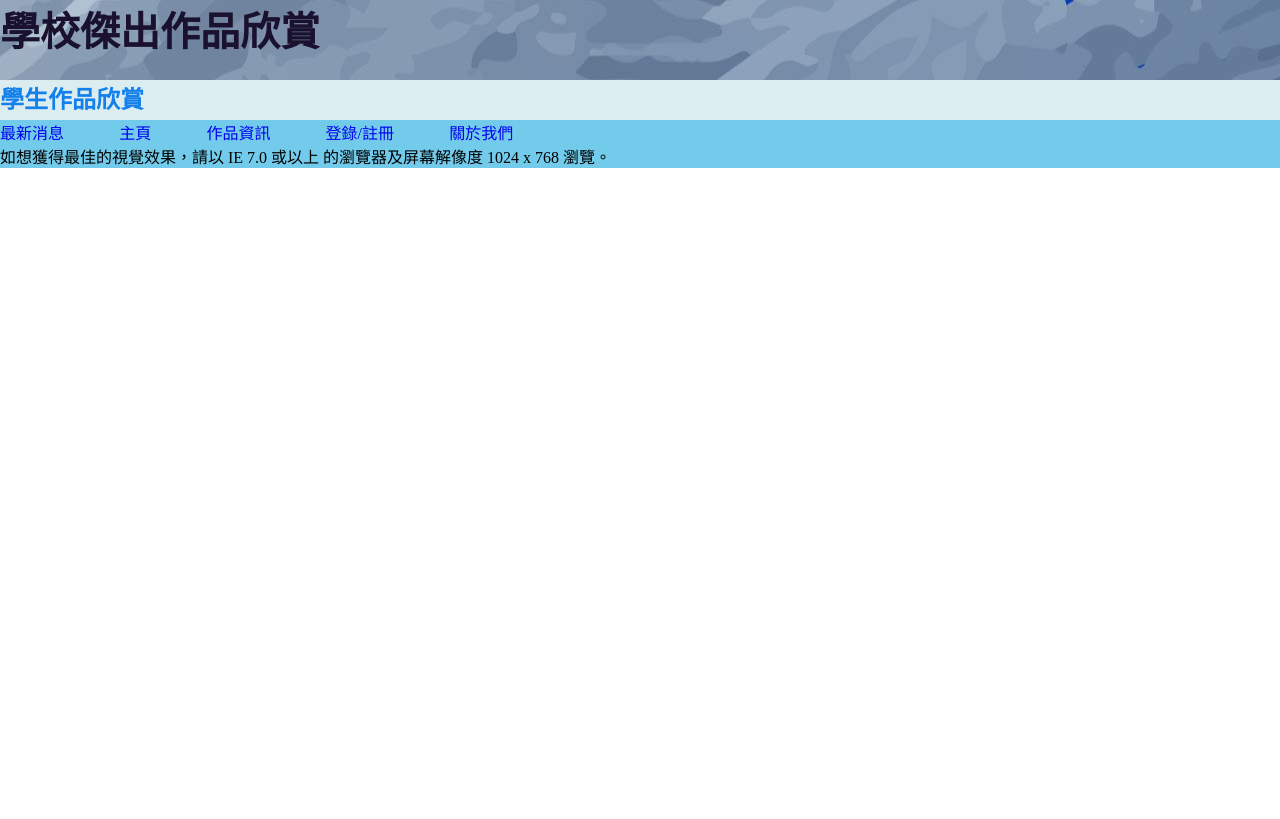
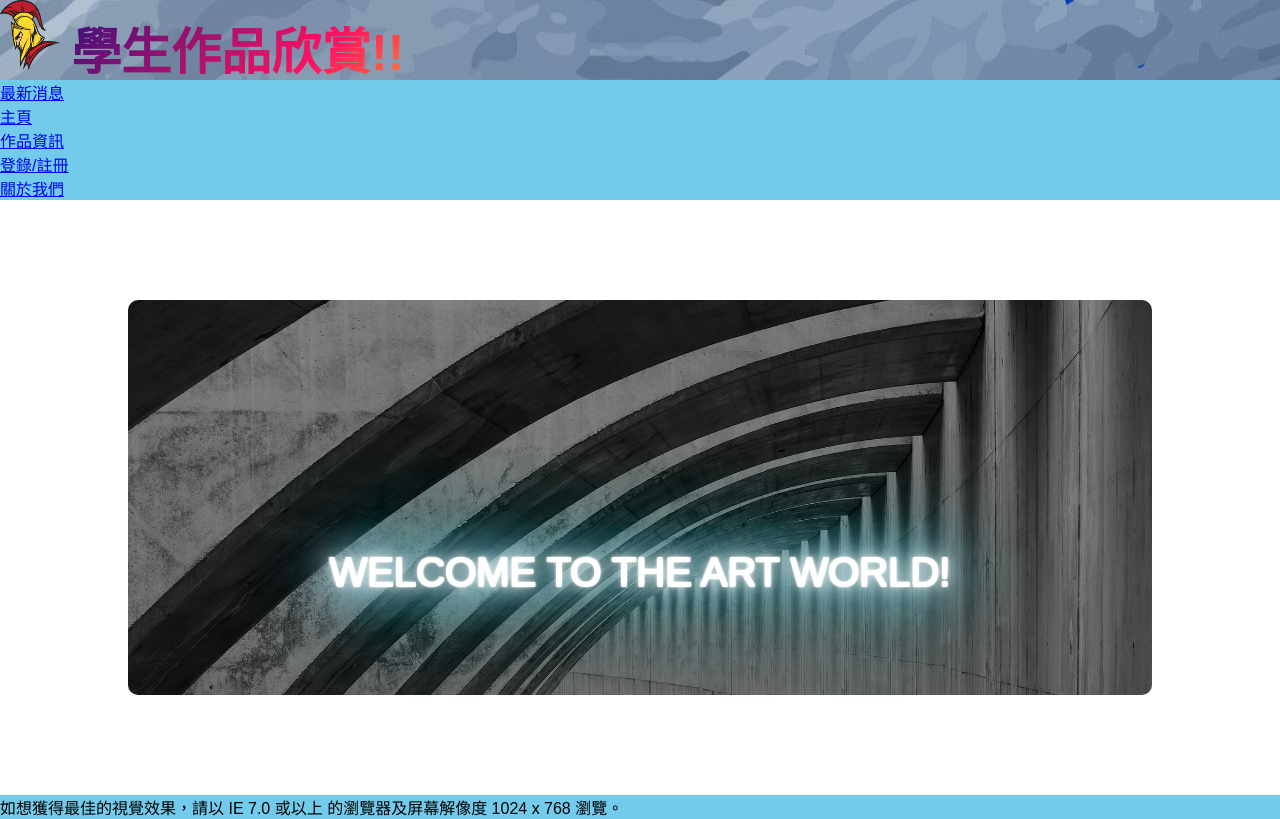
Before and after one commit to BrianKan99/HKITHDProjact.github.io, a PHP site: page / in a window 1280 px wide. Before the commit the page ends 168 px from the top, so only its background shows below. Run offline with PHP 8.4, Linux system fonts and the light colour scheme.

Commit message:
Add files via upload

```diff
--- a/index.html
+++ b/index.html
@@ -4,16 +4,18 @@
     <header>
     <meta charset="UTF-8">
     <meta name="viewport" content="width=device-width, initial-scale=1.0">
+
     <title>學校傑出作品欣賞</title>
     <link rel="stylesheet" href="style.css">
 </head>
+</header>
 <body>
+
     <section class="studentWorks">
-    <h1><strong>學校傑出作品欣賞</strong></h1>
+    <h1><a href="index.html"><img src="images/artwork_logos_soldier.png" width="60" height="70"></a><strong> <h3 class="animate-charcter"> 學生作品欣賞!!</h3></strong></h1>
     </section>
     <main>
-    <section class="newinfo">
-    <h2>學生作品欣賞</h2>
+
     <nav>
     <ul>
     </section>
@@ -24,12 +26,17 @@
         <li><a href="#">登錄/註冊</a></li>
         <li><a href="#">關於我們</a></li>
     </section>
-
+    </section>
     </ul>
     </nav>
+    <section class="cta">
+        <p class="logo-1">
+            Welcome to the Art world!
+            </p>
+
         </main>
-    </header>
      <footer>
+
     <blockquote>如想獲得最佳的視覺效果，請以 IE 7.0 或以上 的瀏覽器及屏幕解像度 1024 x 768 瀏覽。</blockquote>
     </footer>
 </body>
--- a/style.css
+++ b/style.css
@@ -3,7 +3,7 @@
         margin: 0;
     }
         h1{
-            color: rgb(25, 17, 46);
+            color: rgb(69, 162, 202);
             font-size: 40px;
         }
         h2{
@@ -37,7 +37,7 @@
         }
 
         .studentWorks {
-            background-color: rgb(76, 149, 232);
+            background-color: rgb(95, 131, 173);
             color:white;
             height:10vh;
             background-image: url("images/BG.jpg");
@@ -46,7 +46,7 @@
         }
 
         link {
-            background-color: #15a1d9(234, 156, 54);
+            background-color: #6caec8(234, 156, 54);
         }
         footer{
             background-color: #681643(234, 156, 54);
@@ -57,3 +57,120 @@
             right:5vw;
             top: 0;
         }
+
+        .cta{
+            margin: 100px auto;
+            width: 80%;
+            background-image: linear-gradient(rgba(0, 0, 0, 0.464),rgba(0, 0, 0, 0.51)),url(images/architecture-3488306_1920.jpg);
+            background-size: cover;
+            border-radius: 10px;
+            text-align: center;
+            padding: 100px 0;
+        }
+
+
+        .animate-charcter
+{
+   text-transform: uppercase;
+  background-image: linear-gradient(
+    -225deg,
+    #231557 0%,
+    #44107a 29%,
+    #ff1361 67%,
+    #fff800 100%
+  );
+  background-size: auto auto;
+  background-clip: border-box;
+  background-size: 200% auto;
+  color: #fff;
+  background-clip: text;
+  text-fill-color: transparent;
+  -webkit-background-clip: text;
+  -webkit-text-fill-color: transparent;
+  animation: textclip 2s linear infinite;
+  display: inline-block;
+      font-size: 50px;
+}
+
+@keyframes textclip {
+  to {
+    background-position: 200% center;
+  }
+}
+
+.title {
+    position: relative;
+    color: #262626;
+    padding: 20px 50px;
+  }
+
+  .title:before {
+    background: #262626;
+    color: white;
+    content: 'CODEPEN';
+    overflow: hidden;
+    position: absolute;
+    top: 0;
+    left: 0;
+    padding: 20px 50px;
+      -webkit-clip-path: polygon(0% 0% , 30% 0%, 30% 100%, 0% 100%);
+    clip-path: polygon(0% 0% , 30% 0%, 30% 100%, 0% 100%);
+    animation: slide 4s 1s linear infinite;
+  }
+
+  @keyframes slide {
+    50% {
+      -webkit-clip-path: polygon(70% 0%, 100% 0%, 100% 100%, 70% 100%);
+    }
+  }
+
+
+  :root {
+  --shadow-color: #77d3e4;
+  --shadow-color-light: white;
+}
+
+* {
+  padding: 0;
+  margin: 0;
+  box-sizing: border-box;
+}
+
+body {
+  font-family: "Archivo", sans-serif;
+  background-color: #ffffff;
+}
+
+p {
+  margin: calc(20vh - 10px) auto 0 auto;
+  font-size: 40px;
+  text-transform: uppercase;
+  font-family: "Archivo Black", "Archivo", sans-serif;
+  font-weight: normal;
+  display: block;
+  height: auto;
+  text-align: center;
+}
+
+.logo-1 {
+  color: white;
+  animation: neon 3s infinite;
+}
+
+@keyframes neon {
+  0% {
+    text-shadow: -1px -1px 1px var(--shadow-color-light), -1px 1px 1px var(--shadow-color-light), 1px -1px 1px var(--shadow-color-light), 1px 1px 1px var(--shadow-color-light),
+    0 0 3px var(--shadow-color-light), 0 0 10px var(--shadow-color-light), 0 0 20px var(--shadow-color-light),
+    0 0 30px var(--shadow-color), 0 0 40px var(--shadow-color), 0 0 50px var(--shadow-color), 0 0 70px var(--shadow-color), 0 0 100px var(--shadow-color), 0 0 200px var(--shadow-color);
+  }
+  50% {
+    text-shadow: -1px -1px 1px var(--shadow-color-light), -1px 1px 1px var(--shadow-color-light), 1px -1px 1px var(--shadow-color-light), 1px 1px 1px var(--shadow-color-light),
+    0 0 5px var(--shadow-color-light), 0 0 15px var(--shadow-color-light), 0 0 25px var(--shadow-color-light),
+    0 0 40px var(--shadow-color), 0 0 50px var(--shadow-color), 0 0 60px var(--shadow-color), 0 0 80px var(--shadow-color), 0 0 110px var(--shadow-color), 0 0 210px var(--shadow-color);
+  }
+  100% {
+    text-shadow: -1px -1px 1px var(--shadow-color-light), -1px 1px 1px var(--shadow-color-light), 1px -1px 1px var(--shadow-color-light), 1px 1px 1px var(--shadow-color-light),
+    0 0 3px var(--shadow-color-light), 0 0 10px var(--shadow-color-light), 0 0 20px var(--shadow-color-light),
+    0 0 30px var(--shadow-color), 0 0 40px var(--shadow-color), 0 0 50px var(--shadow-color), 0 0 70px var(--shadow-color), 0 0 100px var(--shadow-color), 0 0 200px var(--shadow-color);
+  }
+}
```
Also changed, not shown: images/architecture-3488306_1920.jpg (added), images/artwork_logos_soldier.png (added), images/woman-1369253_1920.jpg (added).
